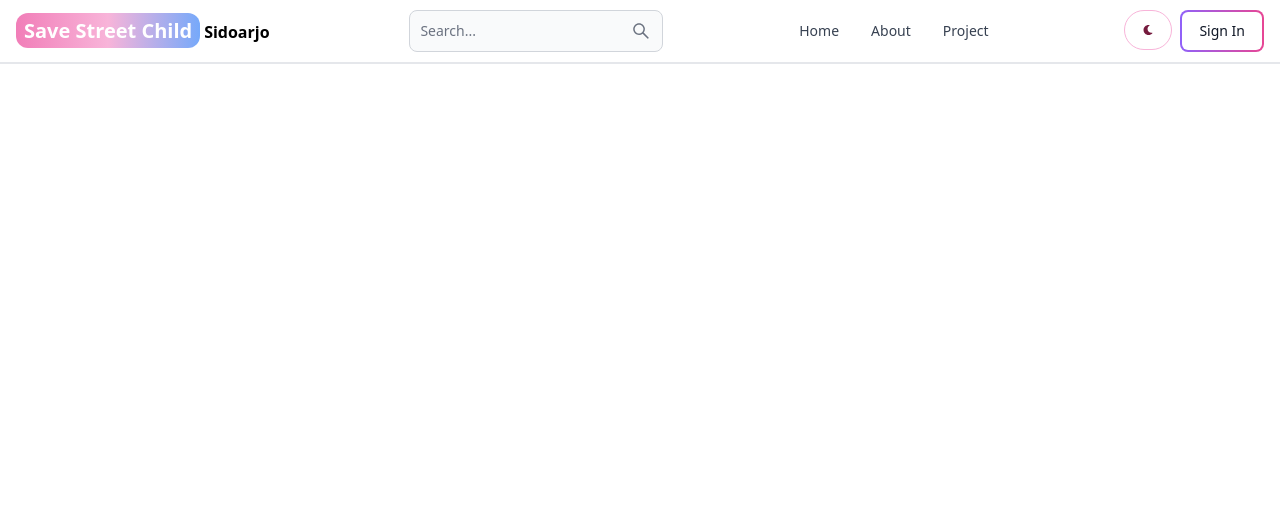
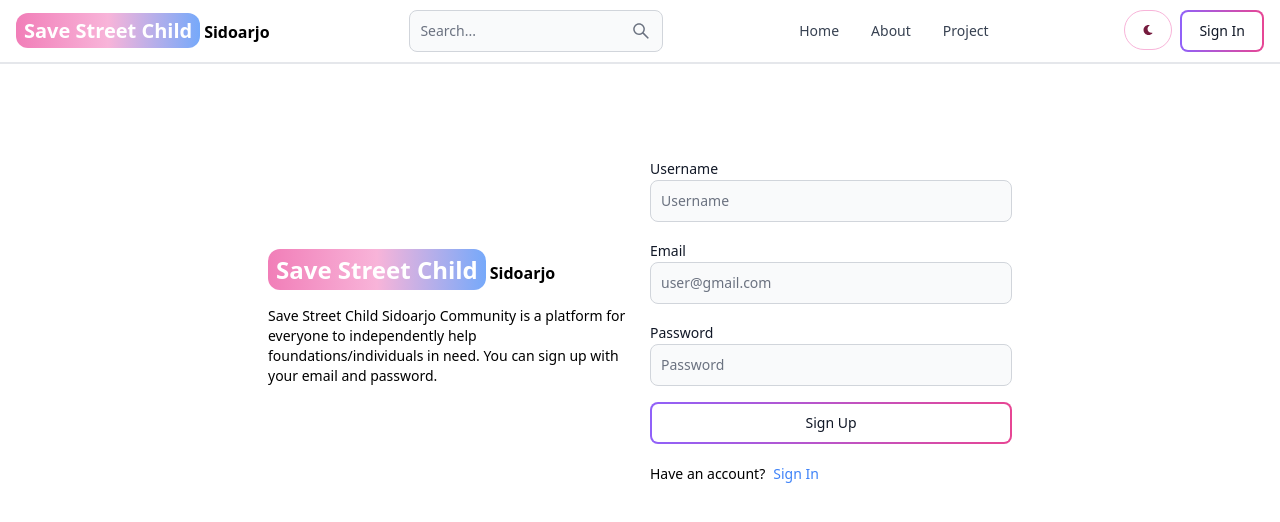
Before and after one commit to imamkoo/MERN-SSC, a React (Vite) app in the folder frontend/: page /sign-up in a window 1280 px wide. Shown: the top 522 px of the page. Built offline with nearby package versions, Linux system fonts and the light colour scheme.

Commit message:
Add : Create Signup page UI

```diff
--- a/frontend/src/App.jsx
+++ b/frontend/src/App.jsx
@@ -5,7 +5,7 @@
 import Home from "./pages/Home";
 import Projects from "./pages/Projects";
 import SignIn from "./pages/SignIn";
-import SignOut from "./pages/SignOut";
+import SignUp from "./pages/SignUp";
 
 export default function App() {
   return (
@@ -16,7 +16,7 @@
         <Route path="/about" element={<About />} />
         <Route path="/dashboard" element={<Dashboard />} />
         <Route path="/sign-in" element={<SignIn />} />
-        <Route path="/sign-out" element={<SignOut />} />
+        <Route path="/sign-up" element={<SignUp />} />
         <Route path="/projects" element={<Projects />} />
       </Routes>
     </BrowserRouter>
--- a/frontend/src/pages/SignOut.jsx
+++ /dev/null
@@ -1,3 +0,0 @@
-export default function SignOut() {
-  return <div>SignOut</div>;
-}
--- /dev/null
+++ b/frontend/src/pages/SignUp.jsx
@@ -0,0 +1,74 @@
+import { Button, Label, TextInput } from "flowbite-react";
+import { Link } from "react-router-dom";
+
+export default function SignUp() {
+  return (
+    <div className="min-h-screen mt-20">
+      <div className="flex flex-col md:flex-row md:items-center p-3 max-w-3xl mx-auto gap-5">
+        {/* LEFT */}
+        <div className="flex-1">
+          <Link
+            to="/"
+            className="font-bold dark:text-white text-3xl md:text-2xl "
+          >
+            <span className="px-2 py-1 bg-gradient-to-r from-pink-400 via-pink-300 to-blue-400 rounded-xl text-white">
+              Save Street Child
+            </span>
+            <span className="text-base px-1">Sidoarjo</span>
+          </Link>
+          <p className="text-sm mt-5">
+            Save Street Child Sidoarjo Community is a platform for everyone to
+            independently help foundations/individuals in need. You can sign up
+            with your email and password.
+          </p>
+        </div>
+        {/* RIGHT */}
+        <div className="flex-1">
+          <form className="flex flex-col gap-4">
+            <div>
+              <Label value="Username" />
+              <TextInput type="text" placeholder="Username" id="username" />
+            </div>
+            <div>
+              <Label value="Email" />
+              <TextInput type="email" placeholder="user@gmail.com" id="email" />
+            </div>
+            <div>
+              <Label value="Password" />
+              <TextInput type="password" placeholder="Password" id="password" />
+            </div>
+            <Button
+              gradientDuoTone="purpleToPink"
+              outline
+              type="submit"
+              // disabled={loading}
+            >
+              {" "}
+              Sign Up
+              {/* {loading ? (
+                <>
+                  <Spinner size="sm" />
+                  <span className="pl-3">Loading...</span>
+                </>
+              ) : (
+                "Sign Up"
+              )} */}
+            </Button>
+            {/* <OAuth /> */}
+          </form>
+          <div className="flex gap-2 text-sm mt-5">
+            <span>Have an account?</span>
+            <Link to="/sign-in" className="text-blue-500">
+              Sign In
+            </Link>
+          </div>
+          {/* {errorMessage && (
+            <Alert className="mt-5" color="failure">
+              {errorMessage}
+            </Alert>
+          )} */}
+        </div>
+      </div>
+    </div>
+  );
+}
```
Also changed, not shown: 1 other file (tests, documents, lock files or other folders).
